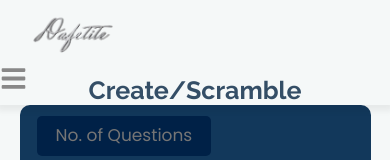
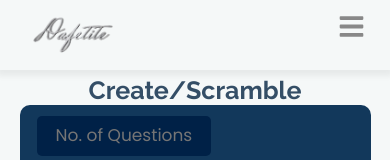
Before and after one commit to DafetiteOgaga/studdiebudie_frontend, a React (Create React App) app: page /eshuflFrontend/scramble in a window 390 px wide. Shown: the top 160 px of the page. Built offline with nearby package versions, Linux system fonts and the light colour scheme.

Commit message:
fixed stylings

```diff
--- a/src/statics/css/responsive.css
+++ b/src/statics/css/responsive.css
@@ -179,6 +179,31 @@
     .top-header .navbar .navbar-collapse ul li a{
         padding: 5px 15px;
     }
+    .isMobile {
+        display: flex;
+        /* flex-direction: row; */
+        justify-content: space-between;
+        align-items: baseline;
+    }
+    .mobile_header ul {
+        flex-direction: row;
+        background: #000;
+    }
+    .mobile_header a {
+        font-size: x-small;
+    }
+    .hamburgerMenu {
+        margin-right: 25px;
+    }
+    .navbar-nav {
+        background: #ece9e2c7;
+        /* margin-top: -10px; */
+        padding: 2px 8px;
+        border-radius: 10px 0 10px 10px;
+    }
+    .nav-link {
+        padding: 0px 5px;
+    }
     .lbox-details h1{
         font-size: 24px;
     }
@@ -248,7 +273,9 @@
     }
     ul {
         justify-items: center;
-        margin-left: -40px;
+        /* margin-left: -40px; */
+        /* margin-left: -130px; */
+        gap: 0px;
     }
     .ul_menu {
         display: grid;
@@ -556,4 +583,8 @@
         overflow-wrap: anywhere;
     }
 
+    .burger-menu-icon {
+        display: block;
+    }
+
 }
--- a/src/statics/css/style.css
+++ b/src/statics/css/style.css
@@ -393,15 +393,20 @@ a.navbar-brand img {
 	width: 140px;
 }
 
-.top-header .navbar .navbar-collapse ul li a.active {
+.top-header .navbar .navbar-collapse ul li a:hover,
+.top-header .navbar .navbar-collapse ul li a:focus,
+.burger-menu-icon ul li a:hover,
+.burger-menu-icon ul li a:focus,
+.top-header .navbar .navbar-collapse ul li a.active,
+.burger-menu-icon ul li a.active {
 	background: transparent;
 	color: #d4a81e;
 }
-.top-header .navbar .navbar-collapse ul li a:hover,
-.top-header .navbar .navbar-collapse ul li a:focus {
-	background: transparent;
-	color: #d4a81e;
-}
+
+.burger-menu-icon {
+	cursor: pointer;
+	display: none;
+  }
 
 .search_icon.nav-link img {
 	width: 25px;
```
